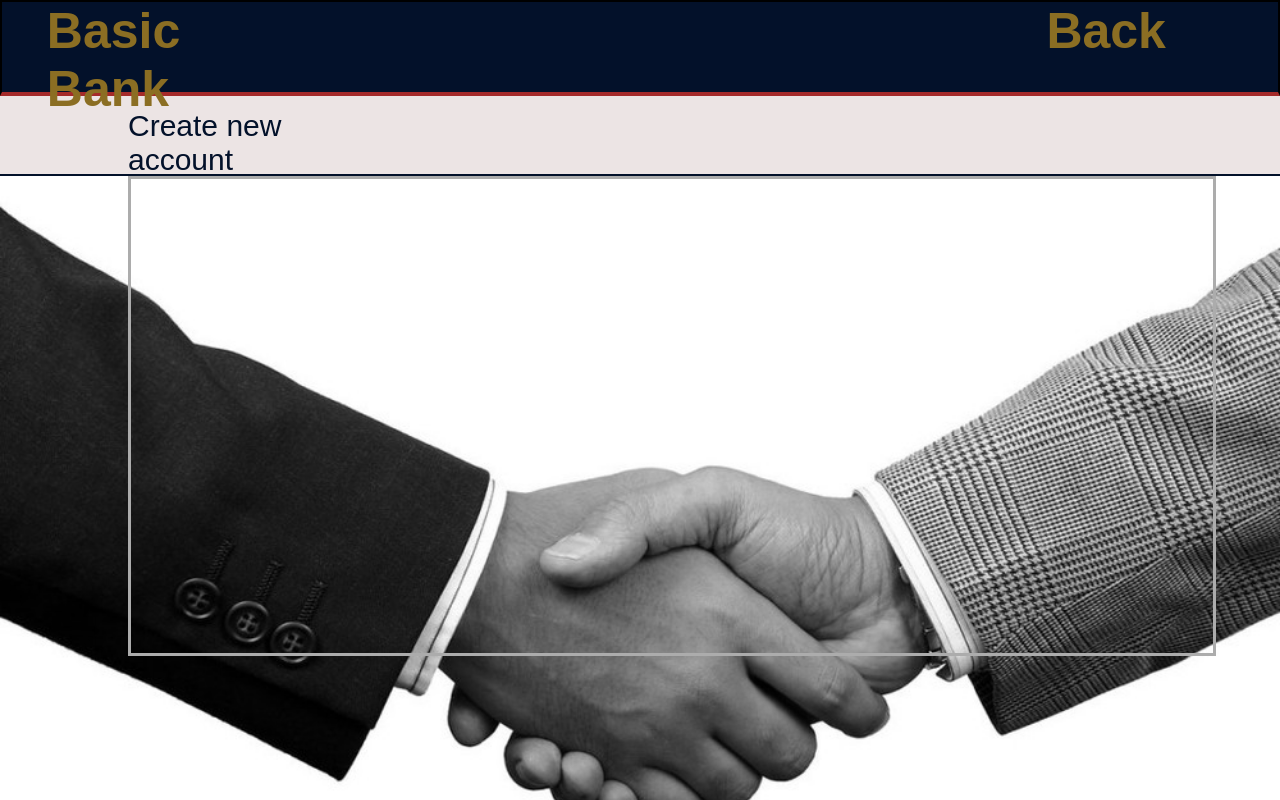
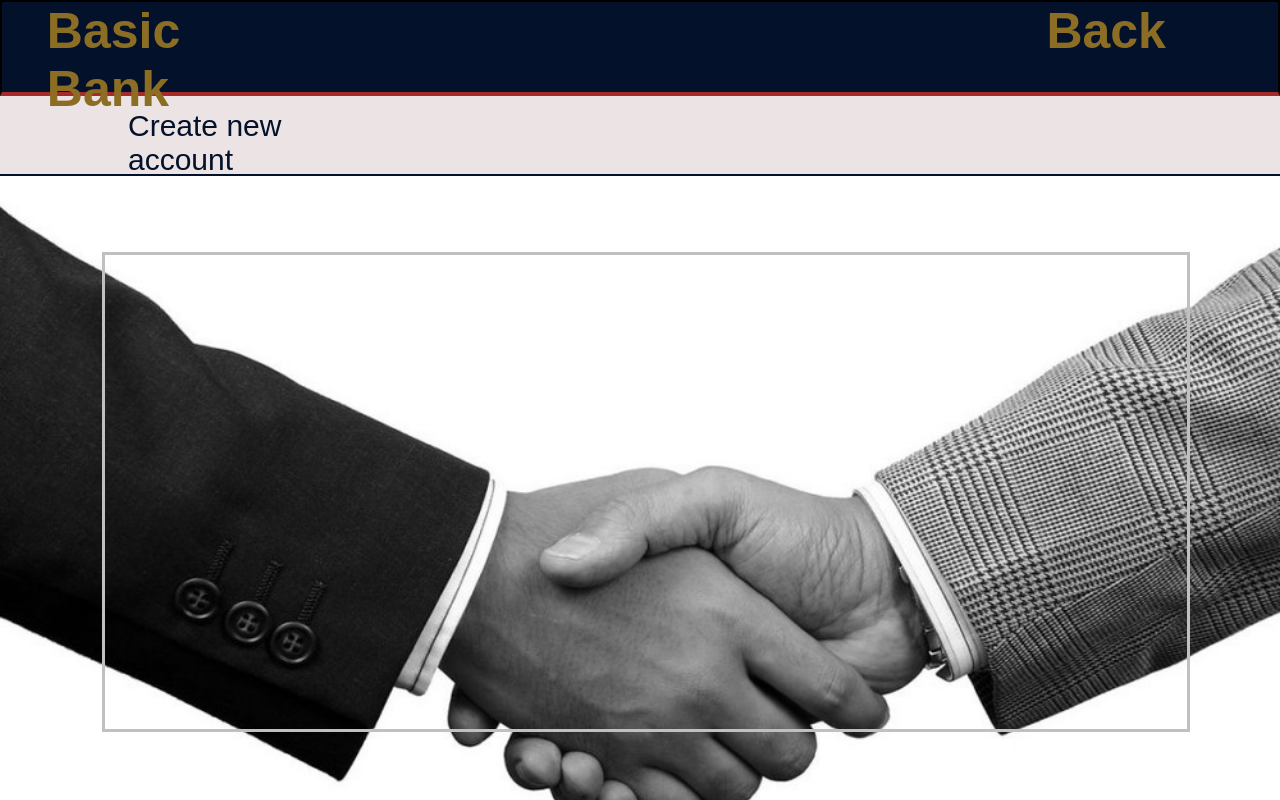
Before and after one commit to cyberstizz/basicbank, a React (Create React App) app: page /create in a window 1280 px wide. Built offline with nearby package versions, Linux system fonts and the light colour scheme.

Commit message:
added a margin top and changed the border color

```diff
--- a/src/components/Accounts.css
+++ b/src/components/Accounts.css
@@ -110,6 +110,7 @@
 .createPageFormArea{
     width: 85vw;
     height: 60vh;
-    border: solid 3px orange;
-    margin-left: 10vw;
+    border: solid 3px silver;
+    margin-left: 8vw;
+    margin-top: 9.5vh;
 }
```
